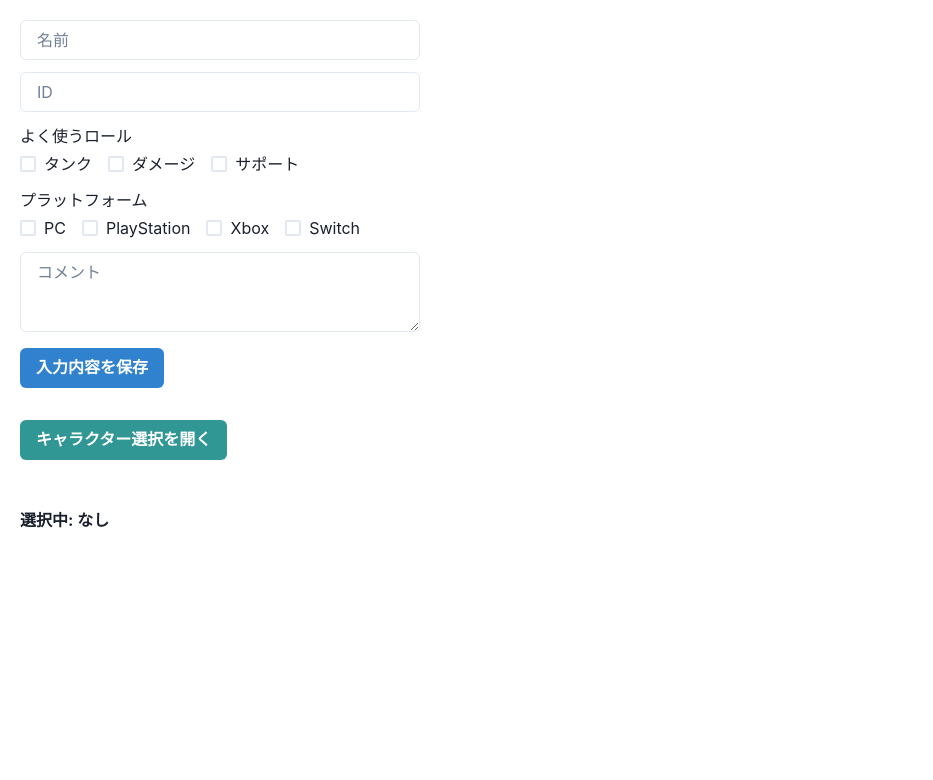
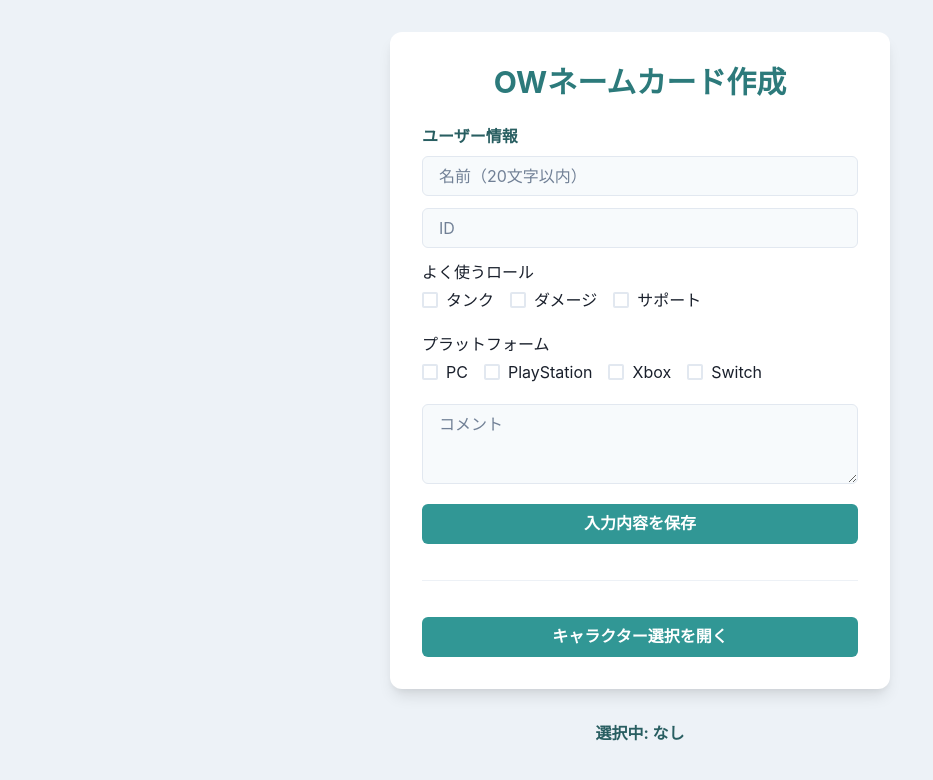
Before and after one commit to HrTakayuki/ow-app, a React (Vite) app in the folder frontend/: page / in a window 1280 px wide. Shown: the top 780 px of the page, without its empty margins (0-933 px from the left). Built offline with nearby package versions, Linux system fonts and the light colour scheme.

Commit message:
デザイン見直し改

```diff
--- a/frontend/src/App.tsx
+++ b/frontend/src/App.tsx
@@ -16,6 +16,12 @@ import {
   CheckboxGroup,
   HStack,
   Checkbox,
+  Divider,
+  Tag,
+  TagLabel,
+  Wrap,
+  WrapItem,
+  Heading,
 } from "@chakra-ui/react";
 import { CloseIcon } from "@chakra-ui/icons";
 import { owList } from "./data/owlist";
@@ -70,28 +76,42 @@ export function App() {
   ];
 
   return (
-    // オーバーウォッチのキャラクター一覧を表示するコンポーネント
-    <div style={{ padding: "20px" }}>
+    <Box bg="gray.100" minH="100vh" py={8}>
+      <Box
+        bg="white"
+        maxW="500px"
+        mx="auto"
+        p={{ base: 4, md: 8 }}
+        borderRadius="xl"
+        boxShadow="lg"
+      >
+        <Heading size="lg" mb={6} color="teal.600" textAlign="center">
+          OWネームカード作成
+        </Heading>
+        <Stack spacing={5}>
           {/* ユーザー情報入力フォーム */}
-      <Box mb={8} maxW="400px">
+          <Box>
+            <Text fontWeight="bold" mb={2} color="teal.700">
+              ユーザー情報
+            </Text>
             <Stack spacing={3}>
               <Input
-            placeholder="名前"
+                placeholder="名前（20文字以内）"
                 value={userName}
                 onChange={(e) => {
-              //名前が入力されていなかったらエラー
                   if (e.target.value.length > 20) {
                     alert("名前は20文字以内で入力してください");
                     return;
                   }
-              //名前が入力されていたら状態を更新
                   setUserName(e.target.value);
                 }}
+                bg="gray.50"
               />
               <Input
                 placeholder="ID"
                 value={userId}
                 onChange={(e) => setUserId(e.target.value)}
+                bg="gray.50"
               />
               <Box>
                 <Text mb={1}>よく使うロール</Text>
@@ -105,6 +125,19 @@ export function App() {
                     <Checkbox value="Support">サポート</Checkbox>
                   </HStack>
                 </CheckboxGroup>
+                <Wrap mt={2}>
+                  {mainRoles.map((role) => (
+                    <WrapItem key={role}>
+                      <Tag colorScheme="teal" borderRadius="full">
+                        <TagLabel>
+                          {role === "Tank" && "タンク"}
+                          {role === "Damage" && "ダメージ"}
+                          {role === "Support" && "サポート"}
+                        </TagLabel>
+                      </Tag>
+                    </WrapItem>
+                  ))}
+                </Wrap>
               </Box>
               <Box>
                 <Text mb={1}>プラットフォーム</Text>
@@ -119,19 +152,26 @@ export function App() {
                     <Checkbox value="Switch">Switch</Checkbox>
                   </HStack>
                 </CheckboxGroup>
+                <Wrap mt={2}>
+                  {platforms.map((pf) => (
+                    <WrapItem key={pf}>
+                      <Tag colorScheme="blue" borderRadius="full">
+                        <TagLabel>{pf}</TagLabel>
+                      </Tag>
+                    </WrapItem>
+                  ))}
+                </Wrap>
               </Box>
               <Textarea
                 placeholder="コメント"
                 value={comment}
                 onChange={(e) => setComment(e.target.value)}
+                bg="gray.50"
               />
-        </Stack>
-        {/* 保存ボタンを追加 */}
               <Button
-          colorScheme="blue"
-          mt={4}
+                colorScheme="teal"
+                mt={2}
                 onClick={() => {
-            // 入力内容を保存
                   setSavedProfile({
                     userName,
                     userId,
@@ -141,43 +181,55 @@ export function App() {
                     selectedHeroes,
                   });
                 }}
+                w="full"
               >
                 入力内容を保存
               </Button>
+            </Stack>
           </Box>
 
           {/* 入力内容のプレビュー表示 */}
           {savedProfile && (
             <Box
-          mb={8}
               p={4}
               border="1px solid #ccc"
               borderRadius="md"
               bg="gray.50"
+              mt={2}
             >
-          <Text fontWeight="bold" mb={2}>
+              <Text fontWeight="bold" mb={2} color="teal.700">
                 入力内容の確認
               </Text>
+              <Divider mb={2} />
               <Text>名前: {savedProfile.userName}</Text>
               <Text>ID: {savedProfile.userId}</Text>
               <Text>
-            よく使うロール: {savedProfile.mainRoles.join(", ") || "未選択"}
+                よく使うロール:{" "}
+                {savedProfile.mainRoles.length > 0
+                  ? savedProfile.mainRoles.join(", ")
+                  : "未選択"}
               </Text>
               <Text>
-            プラットフォーム: {savedProfile.platforms.join(", ") || "未選択"}
+                プラットフォーム:{" "}
+                {savedProfile.platforms.length > 0
+                  ? savedProfile.platforms.join(", ")
+                  : "未選択"}
               </Text>
               <Text>コメント: {savedProfile.comment}</Text>
-          <Text>
-            選択キャラ: {savedProfile.selectedHeroes.join(", ") || "未選択"}
-          </Text>
             </Box>
           )}
 
-      <Button colorScheme="teal" onClick={onOpen} mb={6}>
+          <Divider my={4} />
+
+          {/* キャラクター選択ボタン */}
+          <Button colorScheme="teal" onClick={onOpen} w="full">
             キャラクター選択を開く
           </Button>
+        </Stack>
+      </Box>
+
+      {/* キャラクター選択Drawer */}
       <Drawer isOpen={isOpen} placement="right" onClose={onClose} size="md">
-        {/* DrawerOverlay を追加することでバグを修正 */}
         <DrawerOverlay />
         <DrawerContent>
           <DrawerHeader
@@ -207,9 +259,9 @@ export function App() {
           </DrawerBody>
         </DrawerContent>
       </Drawer>
-      <Text mt={6} fontWeight="bold">
+      <Text mt={8} fontWeight="bold" textAlign="center" color="teal.700">
         選択中: {selectedHeroes.join(", ") || "なし"}
       </Text>
-    </div>
+    </Box>
   );
 }
```
Lines whose indentation alone changed are shown as unchanged.
